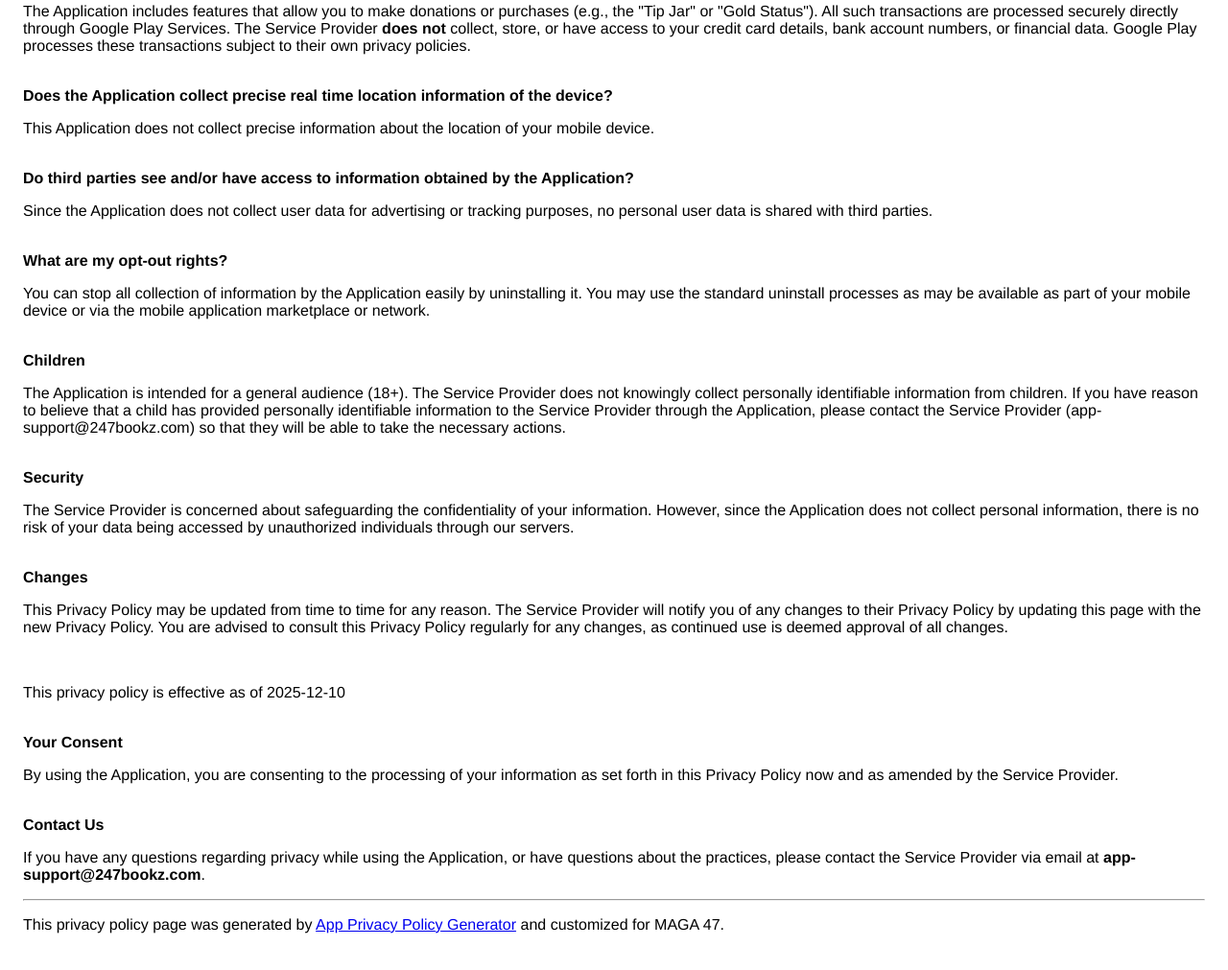
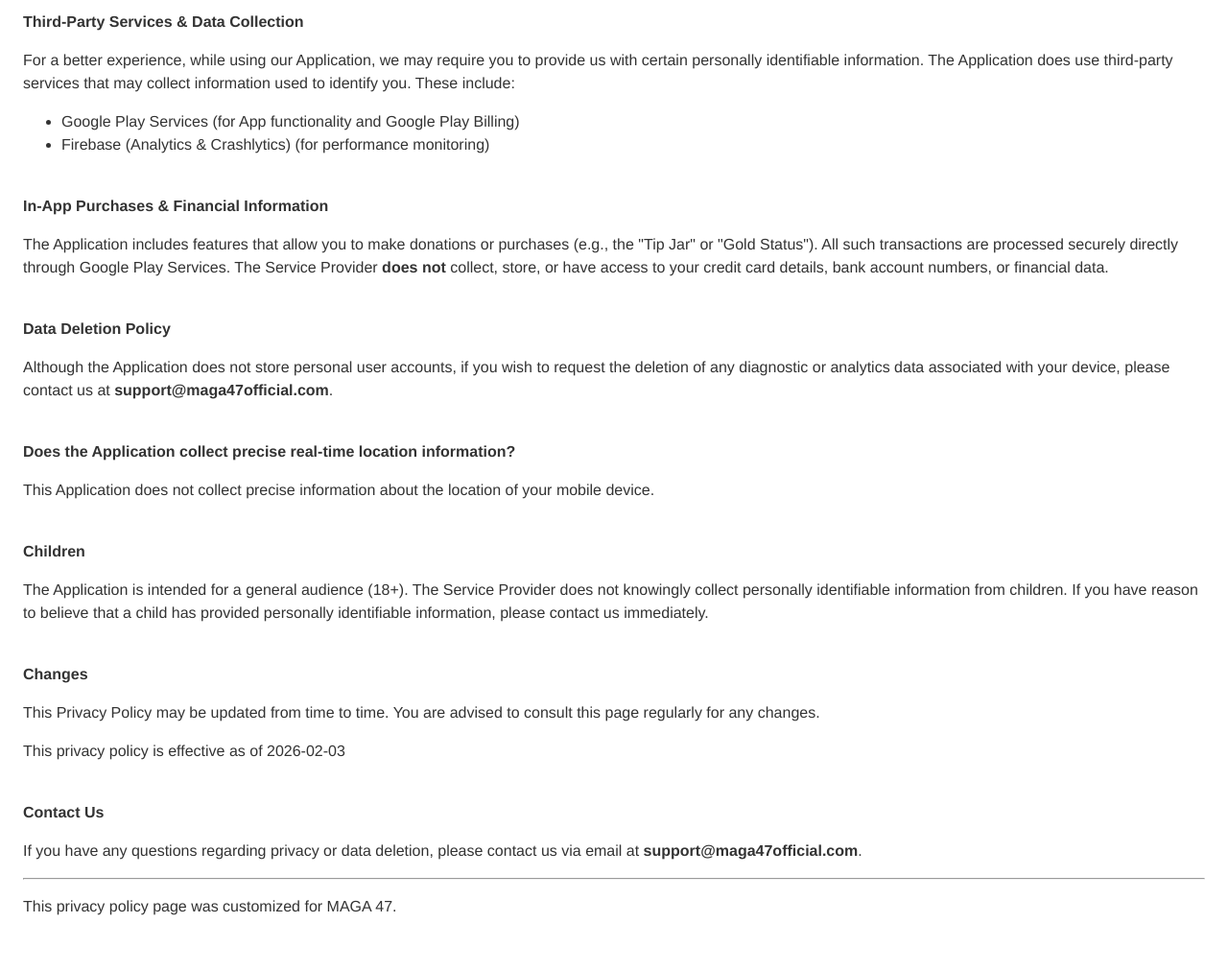
Before and after one commit to 247ltd-hub/maga-47-privacy-policy, a plain HTML site: page index.html in a window 1280 px wide. Shown: the part 245-1256 px from the top of the page at 96% size. Drawn offline with Linux system fonts and the light colour scheme.

Commit message:
Revise privacy policy with new data practices
Updated privacy policy to include third-party services and data deletion policy.

```diff
--- a/index.html
+++ b/index.html
@@ -4,7 +4,7 @@
   <meta charset='utf-8'>
   <meta name='viewport' content='width=device-width'>
   <title>Privacy Policy - MAGA 47</title>
-  <style> body { font-family: 'Helvetica Neue', Helvetica, Arial, sans-serif; padding:1em; } </style>
+  <style> body { font-family: 'Helvetica Neue', Helvetica, Arial, sans-serif; padding:1em; line-height: 1.5; color: #333; } </style>
 </head>
 <body>
   <strong>Privacy Policy</strong>
@@ -13,36 +13,34 @@
   <br><strong>What information does the Application obtain and how is it used?</strong>
   <p>The Application generally does not obtain personally identifiable information when you download and use it. Registration is not required to use the Application.</p>
 
+  <br><strong>Third-Party Services & Data Collection</strong>
+  <p>For a better experience, while using our Application, we may require you to provide us with certain personally identifiable information. The Application does use third-party services that may collect information used to identify you. These include:</p>
+  <ul>
+    <li>Google Play Services (for App functionality and Google Play Billing)</li>
+    <li>Firebase (Analytics & Crashlytics) (for performance monitoring)</li>
+  </ul>
+
   <br><strong>In-App Purchases & Financial Information</strong>
-  <p>The Application includes features that allow you to make donations or purchases (e.g., the "Tip Jar" or "Gold Status"). All such transactions are processed securely directly through Google Play Services. The Service Provider <strong>does not</strong> collect, store, or have access to your credit card details, bank account numbers, or financial data. Google Play processes these transactions subject to their own privacy policies.</p>
+  <p>The Application includes features that allow you to make donations or purchases (e.g., the "Tip Jar" or "Gold Status"). All such transactions are processed securely directly through Google Play Services. The Service Provider <strong>does not</strong> collect, store, or have access to your credit card details, bank account numbers, or financial data.</p>
 
-  <br><strong>Does the Application collect precise real time location information of the device?</strong>
+  <br><strong>Data Deletion Policy</strong>
+  <p>Although the Application does not store personal user accounts, if you wish to request the deletion of any diagnostic or analytics data associated with your device, please contact us at <strong>support@maga47official.com</strong>.</p>
+
+  <br><strong>Does the Application collect precise real-time location information?</strong>
   <p>This Application does not collect precise information about the location of your mobile device.</p>
 
-  <br><strong>Do third parties see and/or have access to information obtained by the Application?</strong>
-  <p>Since the Application does not collect user data for advertising or tracking purposes, no personal user data is shared with third parties.</p>
-
-  <br><strong>What are my opt-out rights?</strong>
-  <p>You can stop all collection of information by the Application easily by uninstalling it. You may use the standard uninstall processes as may be available as part of your mobile device or via the mobile application marketplace or network.</p>
-
   <br><strong>Children</strong>
-  <p>The Application is intended for a general audience (18+). The Service Provider does not knowingly collect personally identifiable information from children. If you have reason to believe that a child has provided personally identifiable information to the Service Provider through the Application, please contact the Service Provider (app-support@247bookz.com) so that they will be able to take the necessary actions.</p>
-
-  <br><strong>Security</strong>
-  <p>The Service Provider is concerned about safeguarding the confidentiality of your information. However, since the Application does not collect personal information, there is no risk of your data being accessed by unauthorized individuals through our servers.</p>
+  <p>The Application is intended for a general audience (18+). The Service Provider does not knowingly collect personally identifiable information from children. If you have reason to believe that a child has provided personally identifiable information, please contact us immediately.</p>
 
   <br><strong>Changes</strong>
-  <p>This Privacy Policy may be updated from time to time for any reason. The Service Provider will notify you of any changes to their Privacy Policy by updating this page with the new Privacy Policy. You are advised to consult this Privacy Policy regularly for any changes, as continued use is deemed approval of all changes.</p>
+  <p>This Privacy Policy may be updated from time to time. You are advised to consult this page regularly for any changes.</p>
 
-  <br><p>This privacy policy is effective as of 2025-12-10</p>
-
-  <br><strong>Your Consent</strong>
-  <p>By using the Application, you are consenting to the processing of your information as set forth in this Privacy Policy now and as amended by the Service Provider.</p>
+  <p>This privacy policy is effective as of 2026-02-03</p>
 
   <br><strong>Contact Us</strong>
-  <p>If you have any questions regarding privacy while using the Application, or have questions about the practices, please contact the Service Provider via email at <strong>app-support@247bookz.com</strong>.</p>
+  <p>If you have any questions regarding privacy or data deletion, please contact us via email at <strong>support@maga47official.com</strong>.</p>
 
   <hr>
-  <p>This privacy policy page was generated by <a href="https://app-privacy-policy-generator.nisrulz.com/" target="_blank" rel="noopener noreferrer">App Privacy Policy Generator</a> and customized for MAGA 47.</p>
+  <p>This privacy policy page was customized for MAGA 47.</p>
 </body>
 </html>
```
